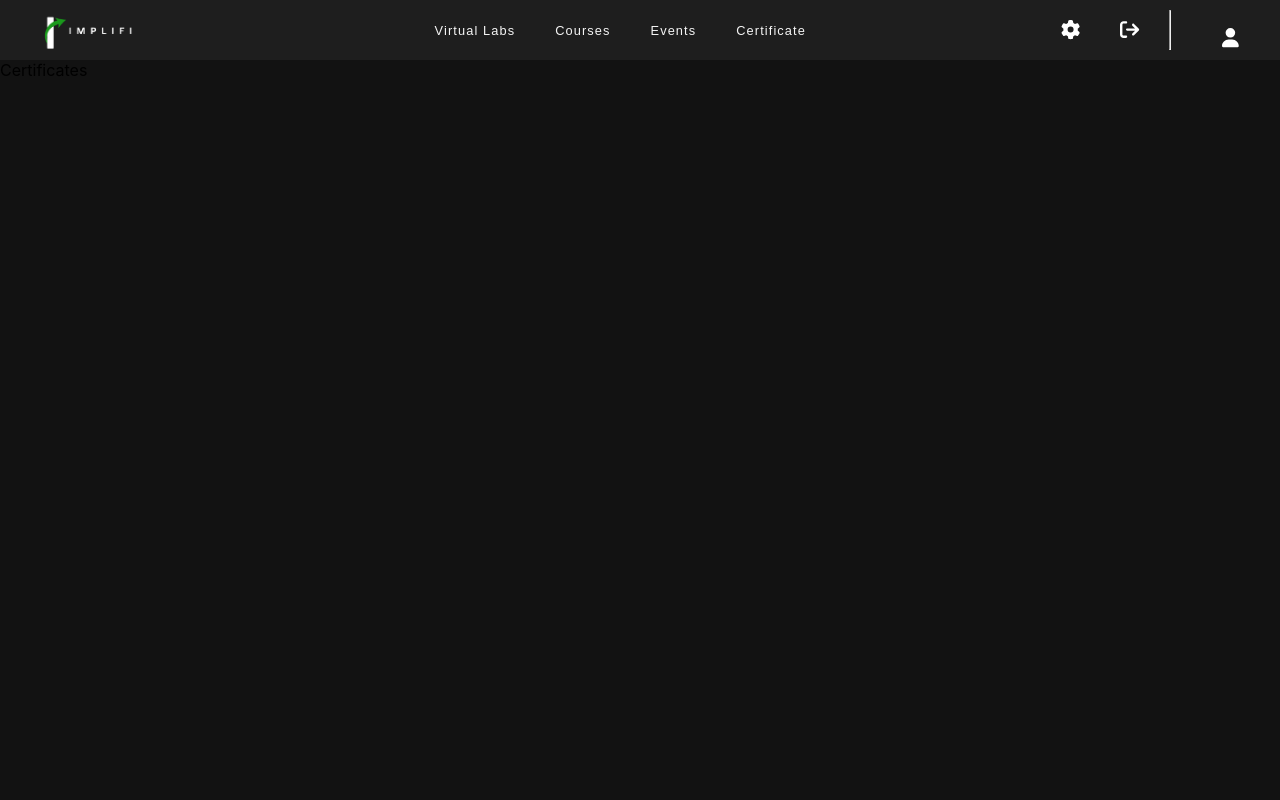
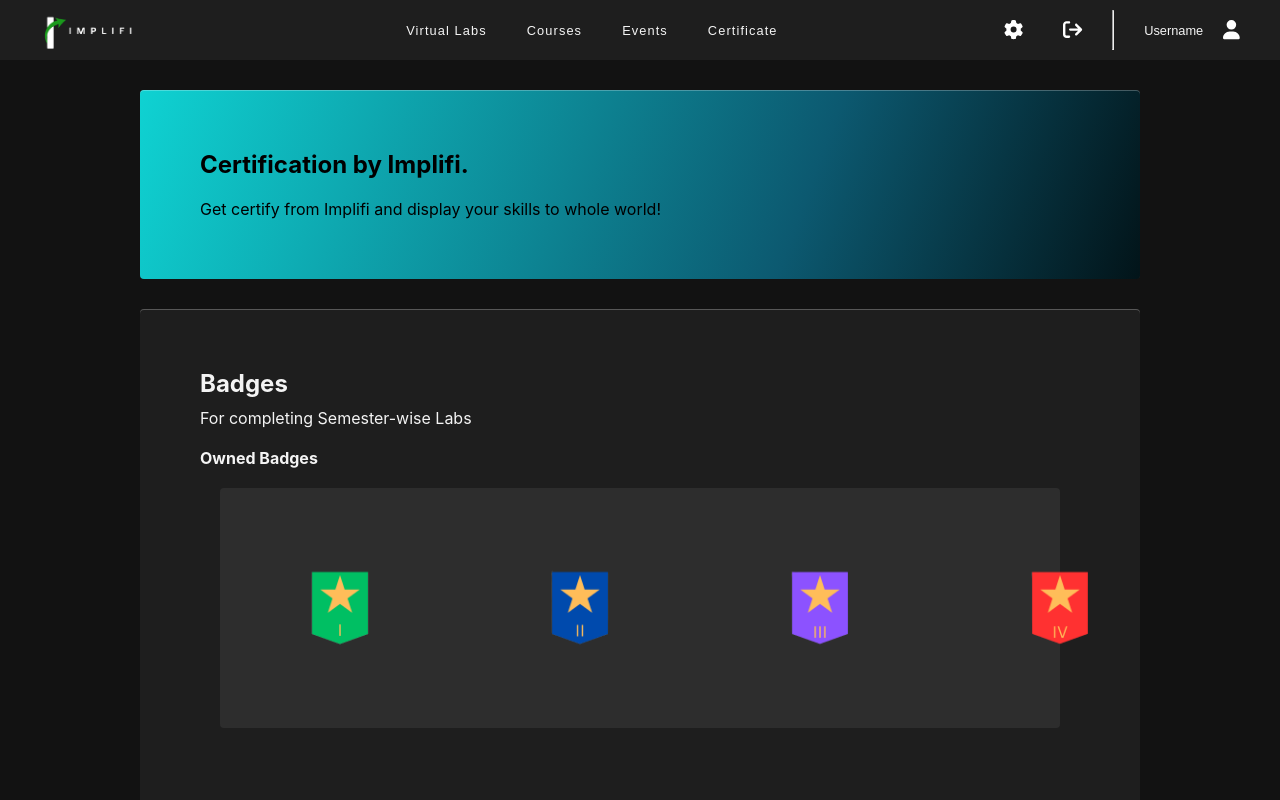
Before and after one commit to Danish0929x/Implifi, a React (Create React App) app: page /certificate in a window 1280 px wide. Shown: the top 800 px of the page. Built offline with nearby package versions, Linux system fonts and the light colour scheme; sample sign-in values are in the browser's storage.

Commit message:
certification update

```diff
--- a/package.json
+++ b/package.json
@@ -6,6 +6,7 @@
     "@fortawesome/fontawesome-svg-core": "^6.4.0",
     "@fortawesome/free-solid-svg-icons": "^6.4.0",
     "@fortawesome/react-fontawesome": "^0.2.0",
+    "@primer/octicons-react": "^19.3.0",
     "@testing-library/jest-dom": "^5.16.5",
     "@testing-library/react": "^13.4.0",
     "@testing-library/user-event": "^13.5.0",
--- a/src/pages/components/Navbar.js
+++ b/src/pages/components/Navbar.js
@@ -43,7 +43,7 @@
         <FontAwesomeIcon icon={faArrowRightFromBracket} title="Logout" onClick={handleLogout} /><hr />
         <div className="profile-name">
           <p>Username</p>
-          <FontAwesomeIcon icon={faUser} className="profile-icon" />
+          <Link to="  /profile"><FontAwesomeIcon icon={faUser} className="profile-icon" /></Link>
         </div>
       </div>
     </div>
--- a/src/pages/components/style.css
+++ b/src/pages/components/style.css
@@ -62,7 +62,7 @@
 }
 .profile-name{
     display: flex;
-    flex-direction: column;
+    flex-direction: row;
     justify-content: center;
     text-align: center;
     align-items: center;
@@ -80,3 +80,11 @@
     width: 1px;
     height: 40px;
 }
+.box{
+  background: #222222;
+  margin: 30px auto;
+  max-width: 1000px;
+  padding: 60px;
+  border-radius: 60px;
+  box-shadow: rgba(156, 150, 150, 0.6) 0px 18px 50px -10px;
+}
--- a/src/pages/main/Certificate.js
+++ b/src/pages/main/Certificate.js
@@ -1,13 +1,92 @@
-import React from 'react'
-import Navbar from '../components/Navbar'
+import React from "react";
+import Navbar from "../components/Navbar";
+import "./style.css";
+import Badge1 from "../../assets/images/1.png";
+import Badge2 from "../../assets/images/2.png";
+import Badge3 from "../../assets/images/3.png";
+import Badge4 from "../../assets/images/4.png";
+import Cert from "../../assets/images/cer.png";
 
-function Certificate() {
+function Courses() {
   return (
     <div>
       <Navbar />
-      Certificates
+      <div className="course-heading box">
+        <h2><strong>Certification</strong> by Implifi.</h2>
+        <p>Get certify from Implifi and display your skills to whole world!</p>
+      </div>
+      <div className="profile-info">
+        <div className="badge-box box">
+          <div className="top">
+            <h2>Badges</h2>
+          </div>
+          <h4>For completing Semester-wise Labs</h4>
+          <h4 style={{ fontWeight: "700", marginTop: "20px" }}>Owned Badges</h4>
+          <div className="badge-display">
+            <img src={Badge1} alt="" />
+            <img src={Badge2} alt="" />
+            <img src={Badge3} alt="" />
+            <img src={Badge4} alt="" />
+          </div>
+        </div>
+        <div className="certificate-box box">
+          <div className="top">
+            <h2>Certificates</h2>
+          </div>
+          <h4>Certificates you've earned</h4>
+          <div className="badge-display">
+            <div className="cert-info">
+              <img src={Cert} alt="" />
+              <p>Python</p>
+            </div>
+            <div className="cert-info">
+              <img src={Cert} alt="" />
+              <p>SQL</p>
+            </div>
+          </div>
+          <h4>Certification Courses</h4>
+          <div className="badge-display">
+            <div className="cert-info">
+              <img src={Cert} alt="" />
+              <p>JavaScript</p>
+            </div>
+            <div className="cert-info">
+              <img src={Cert} alt="" />
+              <p>C</p>
+            </div>
+            <div className="cert-info">
+              <img src={Cert} alt="" />
+              <p>C++</p>
+            </div>
+            <div className="cert-info">
+              <img src={Cert} alt="" />
+              <p>ReactJS</p>
+            </div>
+            <div className="cert-info">
+              <img src={Cert} alt="" />
+              <p>Linux</p>
+            </div>
+            <div className="cert-info">
+              <img src={Cert} alt="" />
+              <p>Networking</p>
+            </div>
+            <div className="cert-info">
+              <img src={Cert} alt="" />
+              <p>DBMS</p>
+            </div>
+            <div className="cert-info">
+              <img src={Cert} alt="" />
+              <p>Problem Solving</p>
+            </div>
+            <div className="cert-info">
+              <img src={Cert} alt="" />
+              <p>Android Development</p>
+            </div>
+          </div>
+        </div>
+      </div>
     </div>
-  )
+  );
 }
 
-export default Certificate
+export default Courses;
--- a/src/pages/main/Courses.js
+++ b/src/pages/main/Courses.js
@@ -1,14 +1,13 @@
-import React from "react";
-import Navbar from "../components/Navbar";
-import "./style.css";
+import React from 'react'
+import Navbar from '../components/Navbar'
 
-function Courses() {
+function Certificate() {
   return (
     <div>
       <Navbar />
-      Courses
+      Certificates
     </div>
-  );
+  )
 }
 
-export default Courses;
+export default Certificate
--- a/src/pages/main/Profile.js
+++ b/src/pages/main/Profile.js
@@ -3,12 +3,15 @@
 import ProfileLogo from "../../assets/images/profile-ph.png";
 import { FontAwesomeIcon } from "@fortawesome/react-fontawesome";
 import { faPen } from "@fortawesome/free-solid-svg-icons";
-import { faGitHub } from "@fortawesome/free-solid-svg-icons";
+import { MarkGithubIcon } from '@primer/octicons-react';
+import { FaLinkedin } from 'react-icons/fa';
+import { FaGlobe } from 'react-icons/fa';
 import Badge1 from "../../assets/images/1.png";
 import Badge2 from "../../assets/images/2.png";
 import Badge3 from "../../assets/images/3.png";
 import Badge4 from "../../assets/images/4.png";
 import Cert from "../../assets/images/cer.png";
+
 import "./style.css";
 
 function Profile() {
@@ -97,17 +100,20 @@
             </div>
           </div>
         </div>
-        <div className="certificate-box box">
+        <div className="social-box box">
           <div className="top">
             <h2>Social</h2>
           </div>
           <h4>Link to other socials</h4>
           <div className="badge-display">
             <div className="cert-info">
-
+            <MarkGithubIcon size={32} />
             </div>
             <div className="cert-info">
-              <p>SQL (Basic)</p>
+            <FaLinkedin size={32} />
+            </div>
+            <div className="cert-info">
+            <FaGlobe size={32} />
             </div>
           </div>
         </div>
--- a/src/pages/main/style.css
+++ b/src/pages/main/style.css
@@ -6,6 +6,9 @@
   flex-direction: row;
   max-width: 1000px;
   margin: 20px auto;
+}
+svg {
+  transition: 0.2s;
 }
 
 .vl-top {
@@ -105,13 +108,14 @@
   margin: 0;
 }
 .box {
-  background: #222222;
+  background: #1e1e1e;
   margin: 30px auto;
   width: 1000px;
   max-width: 1000px;
   padding: 60px;
-  border-radius: 60px;
-  box-shadow: rgba(27, 31, 35, 0.04) 0px 1px 0px, rgba(255, 255, 255, 0.25) 0px 1px 0px inset;
+  border-radius: 4px;
+  box-shadow: rgba(27, 31, 35, 0.04) 0px 1px 0px,
+    rgba(255, 255, 255, 0.25) 0px 1px 0px inset;
 }
 .profile-box img {
   width: 25%;
@@ -124,11 +128,10 @@
   align-items: center;
   cursor: pointer;
 }
-.top{
+.top {
   display: flex;
   flex-direction: row;
   justify-content: space-around;
-
 }
 .profile-data {
   display: flex;
@@ -154,6 +157,7 @@
 }
 .key hr {
   width: 80vh;
+ opacity: 0.3;
 }
 .key-li {
   list-style-type: none;
@@ -175,47 +179,71 @@
   color: var(--aqua);
 }
 
-.education-box .key-li p{
+.education-box .key-li p {
   padding: 30px 130px;
 }
-.education-box .key{
+.education-box .key {
   margin-left: 0p x;
 }
-.education-box hr{
+.education-box hr {
   width: 100%;
   margin-left: 20px;
 }
-.badge-box h4,.certificate-box h4{
+.badge-box h4,
+.certificate-box h4,
+.social-box h4 {
   margin-top: 10px;
-    font-weight: 300;
+  font-weight: 400;
 }
-.certificate-box .top, .badge-box .top{
-  justify-content:start;
+.certificate-box .top,
+.badge-box .top,
+.social-box .top {
+  justify-content: start;
 }
-.badge-display{
+.badge-display {
   background: #2d2d2d;
   display: flex;
   margin: 20px;
-    border-radius: 30px;
+  border-radius: 4px;
   justify-content: space-evenly;
+  display: flex;
+  flex-direction: row;
 }
-.badge-display > img{
+.certificate-box .badge-display {
+  flex-wrap: wrap;
+}
+.badge-display > img {
   width: 30vh;
   cursor: pointer;
 }
-.cert-info{
+.cert-info {
   display: flex;
   flex-direction: column;
   justify-content: center;
   align-items: center;
-    padding: 70px;
+  padding: 60px;
+  flex-wrap: wrap;
+
 }
-.cert-info img{
+.cert-info img {
   width: 16vh;
   margin: auto;
   cursor: pointer;
 }
-.cert-info p{
+.cert-info p {
   font-weight: 700;
   margin-top: 10px;
 }
+.course-heading.box{
+    background: linear-gradient(
+        110deg,
+        rgba(15, 210, 210, 1) 0%,
+        rgba(12, 89, 112, 1) 66%,
+        rgba(2, 20, 25, 1) 100%
+      );
+      padding: auto;
+
+}
+.course-heading.box p{
+    margin-top: 20px;
+}
```
Also changed, not shown: 1 other file (tests, documents, lock files or other folders). Lines whose indentation alone changed are shown as unchanged.
